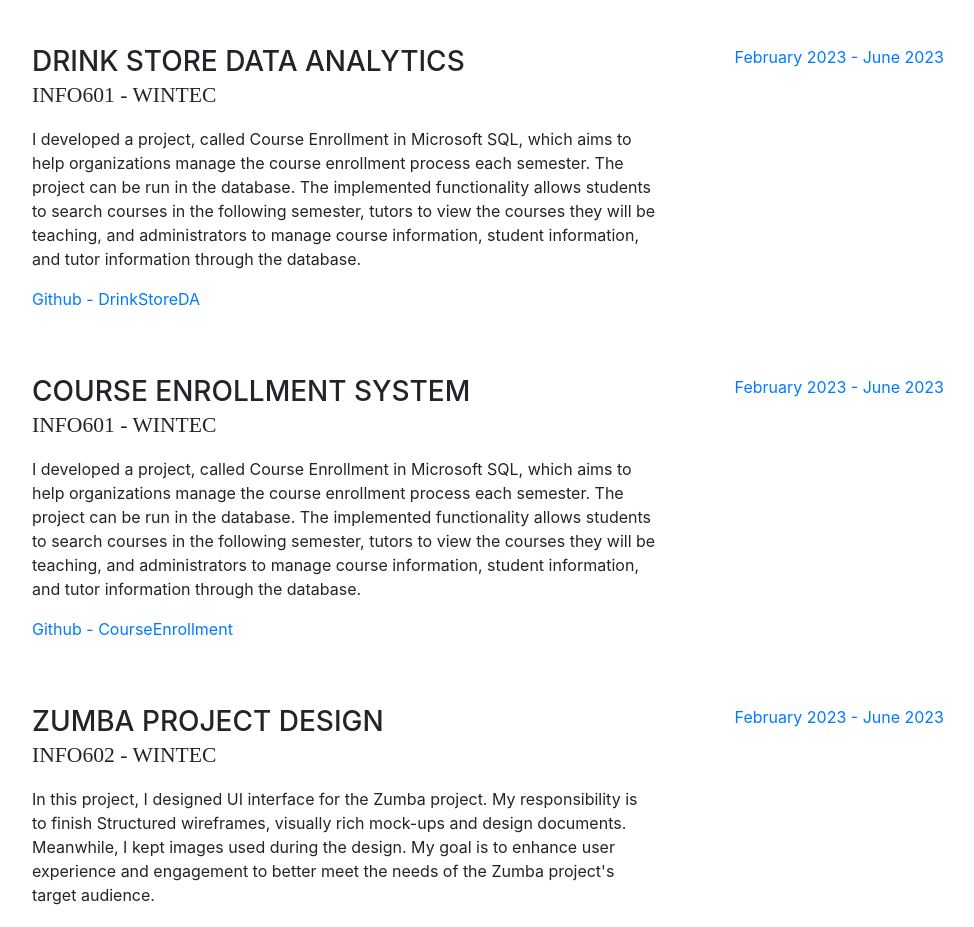
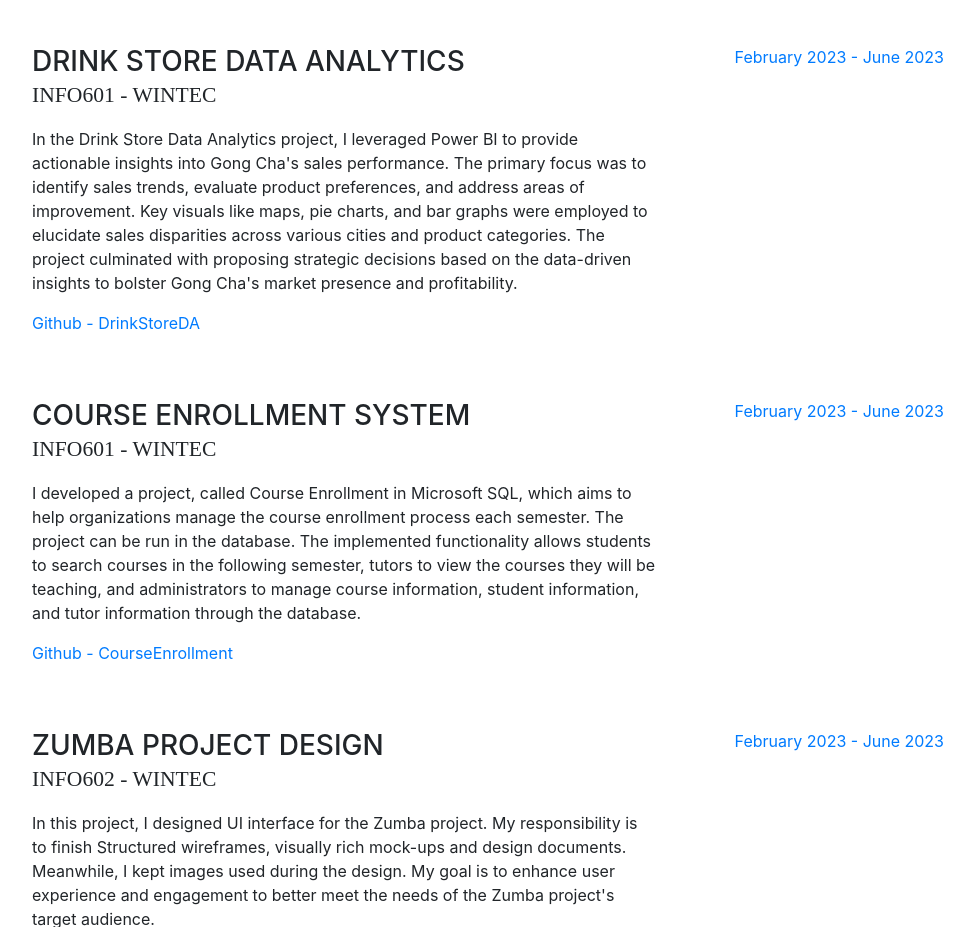
Before and after one commit to ccste/portfolio, a website with bundled scripts: page index.html in a window 1280 px wide. Shown: the part 1689-2616 px from the top of the page, without its empty margins (288-1262 px from the left). Built offline with nearby package versions, Linux system fonts and the light colour scheme; a web font is replaced by a local one.

Commit message:
Update index.html

```diff
--- a/index.html
+++ b/index.html
@@ -164,11 +164,12 @@
           <div class="resume-content mr-auto">
             <h3 class="mb-0">Drink Store Data Analytics</h3>
             <div class="subheading mb-3">INFO601 - Wintec</div>
-            <p>I developed a project, called Course Enrollment in Microsoft SQL, which aims to help organizations
-              manage the course enrollment process each semester. The project can be run in the database. The
-              implemented functionality allows students to search courses in the following semester, tutors to view the
-              courses they will be teaching, and administrators to manage course information, student information, and
-              tutor information through the database.
+            <p>In the Drink Store Data Analytics project, I leveraged Power BI to provide actionable insights into Gong
+              Cha's sales performance. The primary focus was to identify sales trends, evaluate product preferences, and
+              address areas of improvement. Key visuals like maps, pie charts, and bar graphs were employed to elucidate
+              sales disparities across various cities and product categories. The project culminated with proposing
+              strategic decisions based on the data-driven insights to bolster Gong Cha's market presence and
+              profitability.
             </p>
             <p>
               <a href="https://github.com/ccste/DrinkStoreDA" target="_blank">Github - DrinkStoreDA</a>
```
